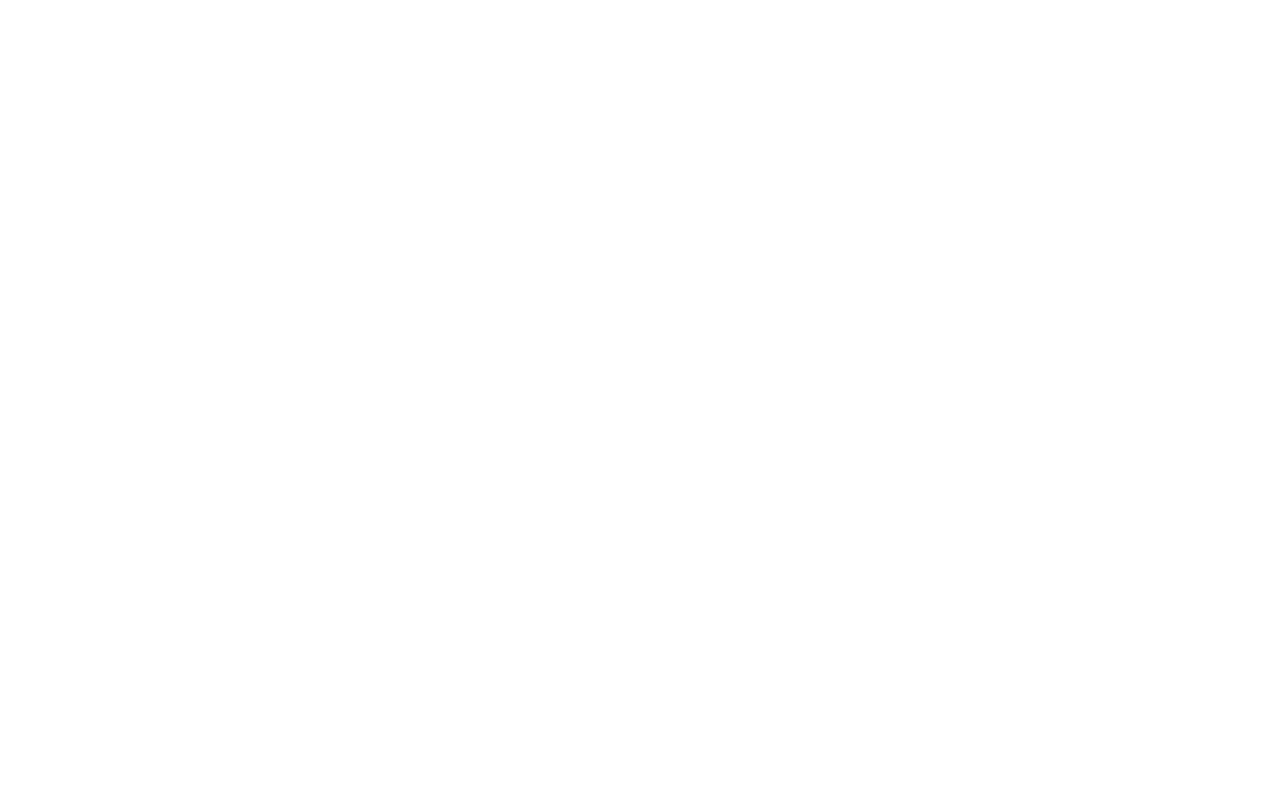
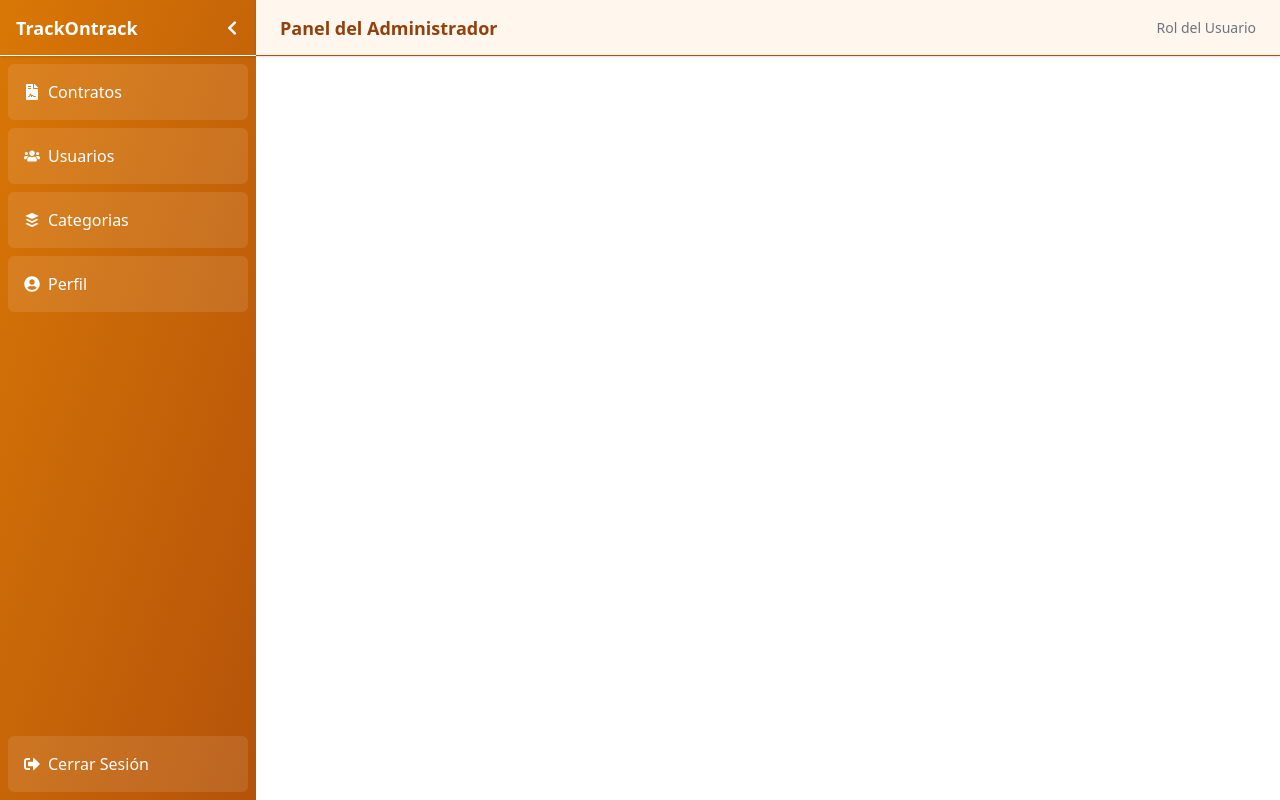
Before and after one commit to Carlos-GH23/Repo-trackontract-DWI, a React (Vite) app in the folder frontend/: page /abogado in a window 1280 px wide. Before the commit this address had no page. Built offline with nearby package versions, Linux system fonts and the light colour scheme.

Commit message:
Cambios, para bajar cambios

```diff
--- /dev/null
+++ b/frontend/src/modules/abogado/components/layout/LayoutAbo.jsx
@@ -0,0 +1,22 @@
+import { useState } from "react";
+import { Outlet } from "react-router-dom";
+import SidebarAbo from "./SidebarAbo";
+import NavbarAbo from "./NavbarAbo";
+
+const LayoutAbo = () => {
+    const [isCollapsed, setIsCollapsed] = useState(false);
+
+    return (
+        <div className="flex h-screen bg-[var(--white)]">
+            <SidebarAbo isCollapsed={isCollapsed} setIsCollapsed={setIsCollapsed} />
+            <div className="flex-1 flex flex-col">
+                <NavbarAbo />
+                <main className="p-4 overflow-y-auto">
+                    <Outlet />
+                </main>
+            </div>
+        </div>
+    );
+};
+
+export default LayoutAbo;
--- /dev/null
+++ b/frontend/src/modules/abogado/components/layout/NavbarAbo.jsx
@@ -0,0 +1,21 @@
+
+
+const NavbarAbo = () => {
+    return (
+
+        <header className="h-14 bg-[var(--color-crema)] flex items-center justify-between px-6 shadow-sm border-b border-[var(--color-marron)]">
+            <h2 className="text-[var(--color-cafe)] font-semibold text-lg">
+                Panel del Administrador
+            </h2>
+
+            <div className="flex items-center gap-4">
+                <span className="text-sm text-[var(--color-gris-texto)]">Rol del Usuario</span>
+
+            </div>
+        </header>
+    );
+};
+
+
+
+export default NavbarAbo;
--- /dev/null
+++ b/frontend/src/modules/abogado/components/layout/SidebarAbo.jsx
@@ -0,0 +1,52 @@
+import { Link, useLocation } from "react-router-dom";
+import {FaUsers,FaFileContract,FaBuffer,FaChevronLeft,FaChevronRight,FaUserCircle,FaSignOutAlt} from "react-icons/fa";
+
+const SidebarAbo = ({ isCollapsed, setIsCollapsed }) => {
+    const location = useLocation();
+
+    const links = [
+        { to: "/abogado/contratos", label: "Contratos", icon: <FaFileContract /> },
+        { to: "/abogado/categorias", label: "Usuarios", icon: <FaUsers /> },
+        { to: "/abogado/categorias", label: "Categorias", icon: <FaBuffer /> },
+        { to: "/abogado/perfil", label: "Perfil", icon: <FaUserCircle /> }
+    ];
+
+    const logoutLink = {
+        to: "/",
+        label: "Cerrar Sesión",
+        icon: <FaSignOutAlt />
+    };
+
+    return (
+        <div className={`bg-gradient-to-br from-[var(--color-degradado-inicio)] to-[var(--color-degradado-fin)] text-white transition-all duration-300 ${isCollapsed ? "w-16" : "w-64"} flex flex-col`}>
+            <div className="flex items-center justify-between px-4 h-14 shadow-sm border-b border-white">
+                {!isCollapsed && <h1 className="text-lg font-semibold">TrackOntrack</h1>}
+                <button className="text-white focus:outline-none" onClick={() => setIsCollapsed(!isCollapsed)}>
+                    {isCollapsed ? <FaChevronRight /> : <FaChevronLeft />}
+                </button>
+            </div>
+
+            <nav className="flex flex-col gap-2 p-2">
+                {links.map(({ to, label, icon }) => (
+                    <Link key={to} to={to} className={`flex items-center gap-2 p-4 rounded-md transition bg-white/10 hover:bg-white/20 ${location.pathname === to ? "bg-white/20" : ""}`}>
+                        {icon}
+                        {!isCollapsed && <span>{label}</span>}
+                    </Link>
+                ))}
+            </nav>
+
+            <div className="mt-auto p-2">
+                <Link to={logoutLink.to}
+                    className={`flex items-center gap-2 p-4 rounded-md transition bg-white/10 hover:bg-white/20 ${
+                        location.pathname === logoutLink.to ? "bg-white/20" : ""
+                        }`}
+                >
+                    {logoutLink.icon}
+                    {!isCollapsed && <span>{logoutLink.label}</span>}
+                </Link>
+            </div>
+        </div>
+    );
+};
+
+export default SidebarAbo;
--- /dev/null
+++ b/frontend/src/modules/abogado/views/Contract.jsx
@@ -0,0 +1,14 @@
+import { useState } from "react"
+import { Link } from "react-router-dom"
+import { FaEye, FaEdit, FaTrash } from "react-icons/fa"
+
+const Contract = () => {
+    return (
+        <div className="p-4">
+            <h1 className="text-2xl font-bold mb-4">Contract Management</h1>
+            <p>This is the contract management view for abogados.</p>
+        </div>
+    );
+}
+
+export default Contract;
--- /dev/null
+++ b/frontend/src/modules/abogado/views/Profile.jsx
@@ -0,0 +1,12 @@
+
+
+const Profile = () => {
+  return (
+    <div>
+      <h1>Profile Page</h1>
+      {/* Add profile content here */}
+    </div>
+  );
+}
+
+export default Profile;
--- a/frontend/src/router/router.jsx
+++ b/frontend/src/router/router.jsx
@@ -9,10 +9,8 @@
 import RegistroUsuario from "../modules/admin/components/registro_usuario"
 import EditarUsuario from "../modules/admin/components/editar_usuario"
 import EditarCategoria from "../modules/admin/components/editar_categoria"
-
-
-
-
+import LayoutAbo from "../modules/abogado/components/layout/LayoutAbo";
+import Profile from "../modules/abogado/views/Profile";
 
 const AppRouter = () => {
   return (
@@ -31,13 +29,12 @@
           <Route path="usuarios/add" element={<RegistroUsuario />} />
           <Route path="usuarios/edit/:id" element={<EditarUsuario />} />
 
-
-
-
-
-
         </Route>
 
+        {/* Endpoints protegidos para el abogado */}
+        <Route path="/abogado" element={<LayoutAbo/>}>
+          <Route path="profile" element={<Profile/>}/>
+        </Route>
 
 
 
```
